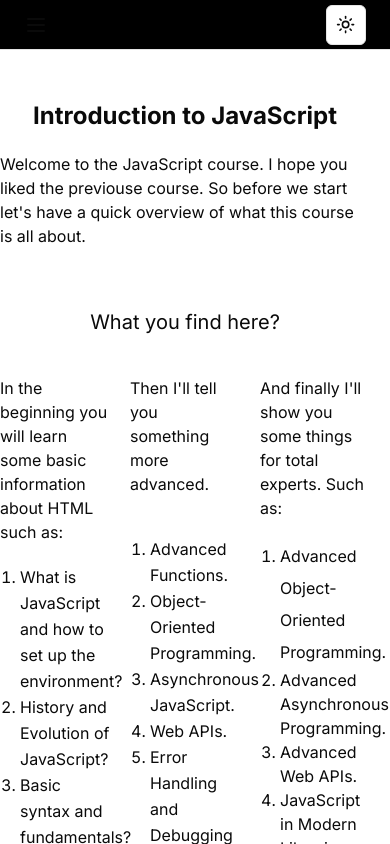
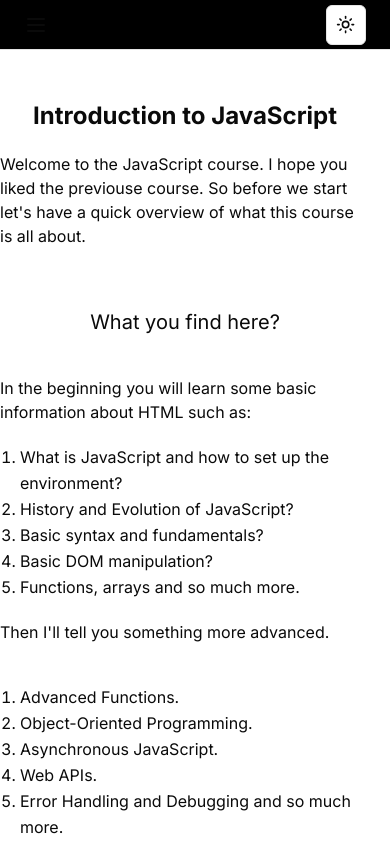
Before and after one commit to Slowbat200/web-dev-courseo, a Next.js app: page /js in a window 390 px wide. Shown: the top 844 px of the page. Built offline with nearby package versions, Linux system fonts and the light colour scheme.

Commit message:
responsive text

```diff
--- a/app/(main)/(routes)/css/_components/intro.tsx
+++ b/app/(main)/(routes)/css/_components/intro.tsx
@@ -23,7 +23,7 @@ export default function Intro() {
           <h1 className='text-xl md:text-2xl lg:text-3xl xl:text-4xl 2xl:text-5xl text-center pt-5 mt-10'>
             What you find here?
           </h1>
-          <article className='grid grid-cols-3 gap-x-5 gap-y-5 pt-10'>
+          <article className='grid lg:grid-cols-3 grid-cols-1 gap-x-5 gap-y-5 pt-10'>
             <span className='flex flex-col gap-y-5'>
               <p>
                 In the beginning you will learn some basic information about
--- a/app/(main)/(routes)/html/_components/intro.tsx
+++ b/app/(main)/(routes)/html/_components/intro.tsx
@@ -21,7 +21,7 @@ export default function Intro() {
           <h1 className='text-xl md:text-2xl lg:text-3xl xl:text-4xl 2xl:text-5xl text-center pt-5 mt-10'>
             What you find here?
           </h1>
-          <article className='grid grid-cols-3 gap-x-5 gap-y-5 pt-10'>
+          <article className='grid lg:grid-cols-3 grid-cols-1 gap-x-5 gap-y-5 pt-10'>
             <span className='flex flex-col gap-y-5'>
               <p>
                 In the beginning you will learn some basic information about
--- a/app/(main)/(routes)/js/_components/intro.tsx
+++ b/app/(main)/(routes)/js/_components/intro.tsx
@@ -21,7 +21,7 @@ export default function Intro() {
           <h1 className='text-xl md:text-2xl lg:text-3xl xl:text-4xl 2xl:text-5xl text-center pt-5 mt-10'>
             What you find here?
           </h1>
-          <article className='grid grid-cols-3 gap-x-5 gap-y-5 pt-10'>
+          <article className='grid lg:grid-cols-3 grid-cols-1 gap-x-5 gap-y-5 pt-10'>
             <span className='flex flex-col gap-y-5'>
               <p>
                 In the beginning you will learn some basic information about
```
